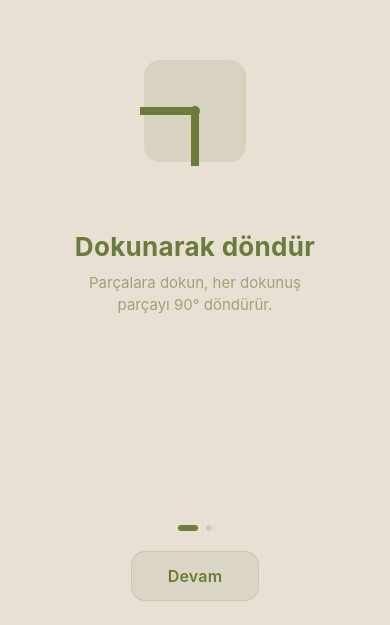
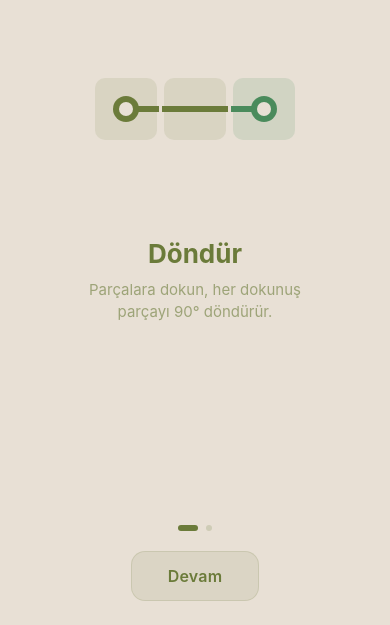
Before and after one commit to metincatal/CircuitPuzzle, a React Native app: screen / in a window 390 px wide. Shown: the part 219-844 px from the top of the page. Built offline with nearby package versions, Linux system fonts and the light colour scheme.

Commit message:
fix: onboarding yeniden tasarlandı — kablo taşması düzeltildi, açık uç kuralı görsel olarak anlatıldı

```diff
--- a/src/screens/OnboardingScreen.tsx
+++ b/src/screens/OnboardingScreen.tsx
@@ -1,245 +1,236 @@
 import React, { useRef, useEffect, useState } from 'react';
 import {
-  View, Text, Pressable, StyleSheet, Animated, Easing,
-  SafeAreaView, Dimensions,
+  View, Text, Pressable, StyleSheet, Animated, Easing, SafeAreaView,
 } from 'react-native';
 import { StatusBar } from 'expo-status-bar';
 import Svg, { Path, Circle, Rect } from 'react-native-svg';
 import { COLORS } from '../components/CircuitCanvas';
 
-const { width: SCREEN_WIDTH } = Dimensions.get('window');
+const T = 66;     // tile boyutu
+const H = T / 2;  // merkez
+const S = 6;      // stroke genişliği
+const R = 10;     // köşe yarıçapı
 
-interface OnboardingScreenProps {
-  onDone: () => void;
-}
+const BG_ON  = 'rgba(107,123,58,0.12)';
+const BG_OFF = 'rgba(196,186,168,0.2)';
 
-// ─── Slayt 1: Dönen tile animasyonu ──────────────────────────────────────────
-const RotatingTileDemo: React.FC = () => {
-  const [isConnected, setIsConnected] = useState(false);
-  const rotation = useRef(new Animated.Value(0)).current;
-  const tapScale = useRef(new Animated.Value(1)).current;
+// ── Tile bileşenleri ─────────────────────────────────────────────────────────
+
+const SourceTile = ({ on }: { on: boolean }) => (
+  <Svg width={T} height={T}>
+    <Rect x={2} y={2} width={T - 4} height={T - 4} rx={R} fill={on ? BG_ON : BG_OFF} />
+    <Path
+      d={`M ${H} ${H} L ${T} ${H}`}
+      stroke={on ? COLORS.active : COLORS.passive}
+      strokeWidth={S} strokeLinecap="round"
+    />
+    <Circle cx={H} cy={H} r={13} fill={on ? COLORS.active : COLORS.passive} />
+    <Circle cx={H} cy={H} r={7}  fill={COLORS.background} />
+  </Svg>
+);
+
+// Yatay hat: sol-sağ bağlantı. 90° döndürülünce dikey olur → sol-sağ bağlantısı kesilir.
+const LineTile = ({ on }: { on: boolean }) => (
+  <Svg width={T} height={T}>
+    <Rect x={2} y={2} width={T - 4} height={T - 4} rx={R} fill={on ? BG_ON : BG_OFF} />
+    <Path
+      d={`M 0 ${H} L ${T} ${H}`}
+      stroke={on ? COLORS.active : COLORS.passive}
+      strokeWidth={S} strokeLinecap="round"
+    />
+  </Svg>
+);
+
+const BulbTile = ({ on }: { on: boolean }) => (
+  <Svg width={T} height={T}>
+    <Rect x={2} y={2} width={T - 4} height={T - 4} rx={R}
+      fill={on ? 'rgba(74,139,92,0.15)' : BG_OFF} />
+    <Path
+      d={`M 0 ${H} L ${H} ${H}`}
+      stroke={on ? COLORS.solvedActive : COLORS.passive}
+      strokeWidth={S} strokeLinecap="round"
+    />
+    <Circle cx={H} cy={H} r={13} fill={on ? COLORS.solvedActive : COLORS.passive} />
+    <Circle cx={H} cy={H} r={7}  fill={COLORS.background} />
+  </Svg>
+);
+
+// ── Slide 1: Döndür ──────────────────────────────────────────────────────────
+// 3 tile yan yana: Kaynak → Hat (yanlış rotasyon) → Ampul
+// Hat tile 90° döndürülünce (dikey), bağlantı kesilmiş. Dokunuşla 0°'ye döner → hepsi yeşil.
+const SlideRotate: React.FC = () => {
+  const [on, setOn] = useState(false);
+  const rot        = useRef(new Animated.Value(0)).current; // 0 → 90°(yanlış), 1 → 0°(doğru)
   const tapOpacity = useRef(new Animated.Value(0)).current;
+  const tapScale   = useRef(new Animated.Value(1)).current;
 
-  const TILE = 110;
-  const H = TILE / 2;
-  const S = 8;
+  const rotateDeg = rot.interpolate({ inputRange: [0, 1], outputRange: ['90deg', '0deg'] });
 
   useEffect(() => {
-    let cancelled = false;
+    let alive = true;
 
-    const loop = () => {
-      if (cancelled) return;
-
-      rotation.setValue(0);
-      setIsConnected(false);
+    const play = () => {
+      if (!alive) return;
+      setOn(false);
+      rot.setValue(0);
       tapOpacity.setValue(0);
       tapScale.setValue(1);
 
+      // Döndürme başlangıç zamanı (ms): 900 + 160 + 90 + 90 = 1240
+      // Animasyon süresi: 350ms → biter: 1590ms
+      setTimeout(() => { if (alive) setOn(true); }, 1560);
+
       Animated.sequence([
-        Animated.delay(700),
-        // Tap göster
-        Animated.timing(tapOpacity, { toValue: 1, duration: 180, useNativeDriver: true }),
-        // Tile'a bas
-        Animated.timing(tapScale, { toValue: 0.88, duration: 100, useNativeDriver: true }),
-        Animated.timing(tapScale, { toValue: 1, duration: 100, useNativeDriver: true }),
-        // Döndür
-        Animated.timing(rotation, {
-          toValue: 1,
-          duration: 380,
-          easing: Easing.out(Easing.cubic),
-          useNativeDriver: true,
+        Animated.delay(900),
+        Animated.timing(tapOpacity, { toValue: 1,    duration: 160, useNativeDriver: true }),
+        Animated.timing(tapScale,   { toValue: 0.88, duration: 90,  useNativeDriver: true }),
+        Animated.timing(tapScale,   { toValue: 1,    duration: 90,  useNativeDriver: true }),
+        Animated.timing(rot, {
+          toValue: 1, duration: 350,
+          easing: Easing.out(Easing.cubic), useNativeDriver: true,
         }),
-        // Tap gizle
-        Animated.timing(tapOpacity, { toValue: 0, duration: 180, useNativeDriver: true }),
-        Animated.delay(1100),
-      ]).start(() => {
-        if (!cancelled) {
-          setIsConnected(true);
-          setTimeout(() => { if (!cancelled) loop(); }, 300);
-        }
-      });
-
-      // Rengi rotation ortasında değiştir
-      setTimeout(() => {
-        if (!cancelled) setIsConnected(true);
-      }, 700 + 480 + 380);
+        Animated.timing(tapOpacity, { toValue: 0, duration: 160, useNativeDriver: true }),
+        Animated.delay(1600),
+      ]).start(() => { if (alive) play(); });
     };
 
-    loop();
-    return () => { cancelled = true; };
+    play();
+    return () => { alive = false; };
   }, []);
 
-  const rotateDeg = rotation.interpolate({
-    inputRange: [0, 1],
-    outputRange: ['0deg', '90deg'],
-  });
+  return (
+    <View style={{ flexDirection: 'row', alignItems: 'center', gap: 3 }}>
+      <SourceTile on={on} />
 
-  const color = isConnected ? COLORS.active : COLORS.passive;
+      {/* Dönen orta tile */}
+      <View>
+        <Animated.View style={{ transform: [{ scale: tapScale }, { rotate: rotateDeg }] }}>
+          <LineTile on={on} />
+        </Animated.View>
+
+        {/* Dokunuş göstergesi */}
+        <Animated.View pointerEvents="none" style={[st.tapWrap, { opacity: tapOpacity }]}>
+          <View style={st.tapRing}>
+            <View style={st.tapDot} />
+          </View>
+        </Animated.View>
+      </View>
+
+      <BulbTile on={on} />
+    </View>
+  );
+};
+
+// ── Slide 2: Açık uç bırakma ─────────────────────────────────────────────────
+// Yanlış (Kaynak → Hat → açık uç ✗) ile Doğru (Kaynak → Hat → Ampul ✓) yan yana
+const SlideNoLoose: React.FC = () => {
+  const pulse = useRef(new Animated.Value(1)).current;
+
+  useEffect(() => {
+    Animated.loop(Animated.sequence([
+      Animated.timing(pulse, { toValue: 0.55, duration: 950, easing: Easing.inOut(Easing.ease), useNativeDriver: true }),
+      Animated.timing(pulse, { toValue: 1,    duration: 950, easing: Easing.inOut(Easing.ease), useNativeDriver: true }),
+    ])).start();
+  }, []);
 
   return (
-    <View style={{ alignItems: 'center', justifyContent: 'center' }}>
-      {/* Ana tile */}
-      <Animated.View style={{ transform: [{ scale: tapScale }, { rotate: rotateDeg }] }}>
-        <Svg width={TILE} height={TILE}>
-          <Rect
-            x={4} y={4} width={TILE - 8} height={TILE - 8} rx={16}
-            fill={isConnected ? 'rgba(107,123,58,0.13)' : 'rgba(196,186,168,0.25)'}
-          />
-          {/* Sağ bağlantı */}
-          <Path
-            d={`M ${H} ${H} L ${TILE} ${H}`}
-            stroke={color} strokeWidth={S} strokeLinecap="round"
-          />
-          {/* Alt bağlantı */}
-          <Path
-            d={`M ${H} ${H} L ${H} ${TILE}`}
-            stroke={color} strokeWidth={S} strokeLinecap="round"
-          />
-          <Circle cx={H} cy={H} r={S / 2 + 1} fill={color} />
-        </Svg>
-      </Animated.View>
+    <View style={{ gap: 16 }}>
+      {/* YANLIŞ: açık uç */}
+      <View style={{ flexDirection: 'row', alignItems: 'center', gap: 3 }}>
+        <SourceTile on={false} />
+        <LineTile   on={false} />
+        {/* Açık uç işareti */}
+        <View style={st.openMark}>
+          <Svg width={18} height={18} viewBox="0 0 18 18">
+            <Path d="M 3 3 L 15 15" stroke="rgba(200,90,70,0.65)" strokeWidth={2.5} strokeLinecap="round" />
+            <Path d="M 15 3 L 3 15" stroke="rgba(200,90,70,0.65)" strokeWidth={2.5} strokeLinecap="round" />
+          </Svg>
+        </View>
+      </View>
 
-      {/* Tap indicator */}
-      <Animated.View
-        pointerEvents="none"
-        style={{
-          position: 'absolute',
-          right: -8,
-          bottom: -8,
-          opacity: tapOpacity,
-        }}
-      >
-        <View style={styles.tapRing}>
-          <View style={styles.tapDot} />
-        </View>
+      {/* DOĞRU: tam bağlı, pulsing */}
+      <Animated.View style={{ flexDirection: 'row', alignItems: 'center', gap: 3, opacity: pulse }}>
+        <SourceTile on={true} />
+        <LineTile   on={true} />
+        <BulbTile   on={true} />
       </Animated.View>
     </View>
   );
 };
 
-// ─── Slayt 2: Bağlı devre gösterimi ──────────────────────────────────────────
-const ConnectedCircuitDemo: React.FC = () => {
-  const glow = useRef(new Animated.Value(0)).current;
-
-  useEffect(() => {
-    Animated.loop(
-      Animated.sequence([
-        Animated.timing(glow, { toValue: 1, duration: 900, easing: Easing.inOut(Easing.ease), useNativeDriver: true }),
-        Animated.timing(glow, { toValue: 0.5, duration: 900, easing: Easing.inOut(Easing.ease), useNativeDriver: true }),
-      ])
-    ).start();
-  }, []);
-
-  const TILE = 76;
-  const H = TILE / 2;
-  const S = 7;
-
-  return (
-    <Animated.View style={{ flexDirection: 'row', alignItems: 'center', opacity: glow.interpolate({ inputRange: [0, 1], outputRange: [0.7, 1] }) }}>
-      {/* Kaynak tile */}
-      <Svg width={TILE} height={TILE}>
-        <Rect x={3} y={3} width={TILE - 6} height={TILE - 6} rx={12} fill="rgba(107,123,58,0.13)" />
-        <Path d={`M ${H} ${H} L ${TILE} ${H}`} stroke={COLORS.active} strokeWidth={S} strokeLinecap="round" />
-        <Circle cx={H} cy={H} r={12} fill={COLORS.active} />
-        <Circle cx={H} cy={H} r={6} fill={COLORS.solvedBg} />
-      </Svg>
-
-      {/* Düz hat tile */}
-      <Svg width={TILE} height={TILE}>
-        <Rect x={3} y={3} width={TILE - 6} height={TILE - 6} rx={12} fill="rgba(107,123,58,0.13)" />
-        <Path d={`M 0 ${H} L ${TILE} ${H}`} stroke={COLORS.active} strokeWidth={S} strokeLinecap="round" />
-      </Svg>
-
-      {/* Ampul tile */}
-      <Svg width={TILE} height={TILE}>
-        <Rect x={3} y={3} width={TILE - 6} height={TILE - 6} rx={12} fill="rgba(107,123,58,0.13)" />
-        <Path d={`M 0 ${H} L ${H} ${H}`} stroke={COLORS.active} strokeWidth={S} strokeLinecap="round" />
-        {/* Ampul dış */}
-        <Circle cx={H} cy={H} r={14} fill={COLORS.solvedActive} />
-        {/* Ampul iç */}
-        <Circle cx={H} cy={H} r={7} fill={COLORS.solvedBg} />
-      </Svg>
-    </Animated.View>
-  );
-};
-
-// ─── Slayt tanımları ──────────────────────────────────────────────────────────
+// ── Slaytlar ─────────────────────────────────────────────────────────────────
 const SLIDES = [
   {
     key: 'rotate',
-    title: 'Dokunarak döndür',
-    description: 'Parçalara dokun, her dokunuş\nparçayı 90° döndürür.',
-    Demo: RotatingTileDemo,
+    title: 'Döndür',
+    desc: 'Parçalara dokun, her dokunuş\nparçayı 90° döndürür.',
+    Demo: SlideRotate,
+    last: false,
   },
   {
-    key: 'connect',
-    title: 'Devreyi kapat',
-    description: 'Kaynaktan ampullere uzanan\nyolu oluştur. Hepsi bu kadar.',
-    Demo: ConnectedCircuitDemo,
+    key: 'loose',
+    title: 'Açık uç bırakma',
+    desc: 'Her kablo ucunun bir bağlantısı\nolmalı. Açıkta kalan kablo yok.',
+    Demo: SlideNoLoose,
+    last: true,
   },
 ];
 
-// ─── Ana ekran ────────────────────────────────────────────────────────────────
+// ── Ana ekran ─────────────────────────────────────────────────────────────────
+interface OnboardingScreenProps {
+  onDone: () => void;
+}
+
 export const OnboardingScreen: React.FC<OnboardingScreenProps> = ({ onDone }) => {
   const [slide, setSlide] = useState(0);
-  const contentOpacity = useRef(new Animated.Value(1)).current;
+  const fade     = useRef(new Animated.Value(1)).current;
   const btnScale = useRef(new Animated.Value(1)).current;
 
   const goNext = () => {
-    Animated.timing(btnScale, { toValue: 0.94, duration: 80, useNativeDriver: true }).start(() => {
-      Animated.timing(btnScale, { toValue: 1, duration: 80, useNativeDriver: true }).start();
-    });
+    Animated.sequence([
+      Animated.timing(btnScale, { toValue: 0.93, duration: 80, useNativeDriver: true }),
+      Animated.timing(btnScale, { toValue: 1,    duration: 80, useNativeDriver: true }),
+    ]).start();
 
-    if (slide === SLIDES.length - 1) {
-      onDone();
-      return;
-    }
+    if (slide === SLIDES.length - 1) { onDone(); return; }
 
-    Animated.timing(contentOpacity, { toValue: 0, duration: 150, useNativeDriver: true }).start(() => {
-      setSlide(prev => prev + 1);
-      Animated.timing(contentOpacity, { toValue: 1, duration: 220, useNativeDriver: true }).start();
+    Animated.timing(fade, { toValue: 0, duration: 150, useNativeDriver: true }).start(() => {
+      setSlide(p => p + 1);
+      Animated.timing(fade, { toValue: 1, duration: 220, useNativeDriver: true }).start();
     });
   };
 
-  const current = SLIDES[slide];
-  const isLast = slide === SLIDES.length - 1;
+  const cur = SLIDES[slide];
 
   return (
-    <View style={styles.container}>
+    <View style={st.container}>
       <StatusBar style="dark" />
-      <SafeAreaView style={styles.safe}>
+      <SafeAreaView style={st.safe}>
 
-        {/* Slayt içeriği */}
-        <Animated.View style={[styles.slideContent, { opacity: contentOpacity }]}>
-          <View style={styles.demoBox}>
-            <current.Demo />
+        <Animated.View style={[st.content, { opacity: fade }]}>
+          <View style={st.demoBox}>
+            <cur.Demo />
           </View>
-
-          <View style={styles.textBox}>
-            <Text style={styles.title}>{current.title}</Text>
-            <Text style={styles.description}>{current.description}</Text>
+          <View style={st.textBox}>
+            <Text style={st.title}>{cur.title}</Text>
+            <Text style={st.desc}>{cur.desc}</Text>
           </View>
         </Animated.View>
 
-        {/* Alt alan: noktalar + buton */}
-        <View style={styles.bottom}>
-          <View style={styles.dots}>
+        <View style={st.bottom}>
+          <View style={st.dots}>
             {SLIDES.map((_, i) => (
-              <View key={i} style={[styles.dot, i === slide && styles.dotActive]} />
+              <View key={i} style={[st.dot, i === slide && st.dotActive]} />
             ))}
           </View>
 
           <Animated.View style={{ transform: [{ scale: btnScale }] }}>
             <Pressable
-              style={({ pressed }) => [
-                styles.btn,
-                isLast && styles.btnLast,
-                pressed && { opacity: 0.8 },
-              ]}
+              style={({ pressed }) => [st.btn, cur.last && st.btnLast, pressed && { opacity: 0.8 }]}
               onPress={goNext}
             >
-              <Text style={[styles.btnText, isLast && styles.btnTextLast]}>
-                {isLast ? 'Oynamaya Başla' : 'Devam'}
+              <Text style={[st.btnText, cur.last && st.btnTextLast]}>
+                {cur.last ? 'Oynamaya Başla' : 'Devam'}
               </Text>
             </Pressable>
           </Animated.View>
@@ -250,104 +241,48 @@ export const OnboardingScreen: React.FC<OnboardingScreenProps> = ({ onDone }) =>
   );
 };
 
-const styles = StyleSheet.create({
-  container: {
-    flex: 1,
-    backgroundColor: COLORS.background,
+const st = StyleSheet.create({
+  container: { flex: 1, backgroundColor: COLORS.background },
+  safe: {
+    flex: 1, alignItems: 'center', justifyContent: 'space-between',
+    paddingHorizontal: 32, paddingBottom: 24, paddingTop: 40,
   },
-  safe: {
-    flex: 1,
-    alignItems: 'center',
-    justifyContent: 'space-between',
-    paddingHorizontal: 32,
-    paddingBottom: 24,
-    paddingTop: 40,
-  },
-  slideContent: {
-    flex: 1,
-    alignItems: 'center',
-    justifyContent: 'center',
-    gap: 40,
-  },
-  demoBox: {
-    width: 200,
-    height: 160,
-    alignItems: 'center',
-    justifyContent: 'center',
-  },
-  textBox: {
-    alignItems: 'center',
-    gap: 10,
-  },
+  content: { flex: 1, alignItems: 'center', justifyContent: 'center', gap: 44 },
+  demoBox:  { alignItems: 'center', justifyContent: 'center', minHeight: 170 },
+  textBox:  { alignItems: 'center', gap: 10 },
   title: {
-    fontSize: 26,
-    fontWeight: '700',
-    color: COLORS.active,
-    letterSpacing: 0.3,
+    fontSize: 26, fontWeight: '700', color: COLORS.active,
     textAlign: 'center',
   },
-  description: {
-    fontSize: 15,
-    lineHeight: 22,
-    color: 'rgba(107,123,58,0.6)',
+  desc: {
+    fontSize: 15, lineHeight: 22, color: 'rgba(107,123,58,0.6)',
     textAlign: 'center',
   },
-  // Tap indicator
+  // Dokunuş göstergesi
+  tapWrap: { position: 'absolute', right: -8, top: -8, zIndex: 10 },
   tapRing: {
-    width: 34,
-    height: 34,
-    borderRadius: 17,
-    backgroundColor: 'rgba(107,123,58,0.15)',
-    borderWidth: 2,
-    borderColor: COLORS.active,
-    alignItems: 'center',
-    justifyContent: 'center',
+    width: 30, height: 30, borderRadius: 15,
+    backgroundColor: 'rgba(107,123,58,0.15)', borderWidth: 2, borderColor: COLORS.active,
+    alignItems: 'center', justifyContent: 'center',
   },
-  tapDot: {
-    width: 9,
-    height: 9,
-    borderRadius: 5,
-    backgroundColor: COLORS.active,
+  tapDot: { width: 8, height: 8, borderRadius: 4, backgroundColor: COLORS.active },
+  // Açık uç
+  openMark: {
+    width: 36, height: 36, borderRadius: 18,
+    backgroundColor: 'rgba(200,90,70,0.08)', borderWidth: 1.5,
+    borderColor: 'rgba(200,90,70,0.25)',
+    alignItems: 'center', justifyContent: 'center',
   },
   // Alt alan
-  bottom: {
-    width: '100%',
-    alignItems: 'center',
-    gap: 20,
+  bottom:   { width: '100%', alignItems: 'center', gap: 20 },
+  dots:     { flexDirection: 'row', gap: 8 },
+  dot:      { width: 6, height: 6, borderRadius: 3, backgroundColor: 'rgba(107,123,58,0.2)' },
+  dotActive:{ width: 20, backgroundColor: COLORS.active },
+  btn: {
+    paddingHorizontal: 36, paddingVertical: 14, borderRadius: 14,
+    backgroundColor: 'rgba(107,123,58,0.1)', borderWidth: 1, borderColor: 'rgba(107,123,58,0.15)',
   },
-  dots: {
-    flexDirection: 'row',
-    gap: 8,
-  },
-  dot: {
-    width: 6,
-    height: 6,
-    borderRadius: 3,
-    backgroundColor: 'rgba(107,123,58,0.2)',
-  },
-  dotActive: {
-    width: 20,
-    backgroundColor: COLORS.active,
-  },
-  btn: {
-    paddingHorizontal: 36,
-    paddingVertical: 14,
-    borderRadius: 14,
-    backgroundColor: 'rgba(107,123,58,0.1)',
-    borderWidth: 1,
-    borderColor: 'rgba(107,123,58,0.15)',
-  },
-  btnLast: {
-    backgroundColor: COLORS.active,
-    borderColor: COLORS.active,
-  },
-  btnText: {
-    fontSize: 16,
-    fontWeight: '600',
-    color: COLORS.active,
-    letterSpacing: 0.2,
-  },
-  btnTextLast: {
-    color: '#fff',
-  },
+  btnLast:     { backgroundColor: COLORS.active, borderColor: COLORS.active },
+  btnText:     { fontSize: 16, fontWeight: '600', color: COLORS.active, letterSpacing: 0.2 },
+  btnTextLast: { color: '#fff' },
 });
```
